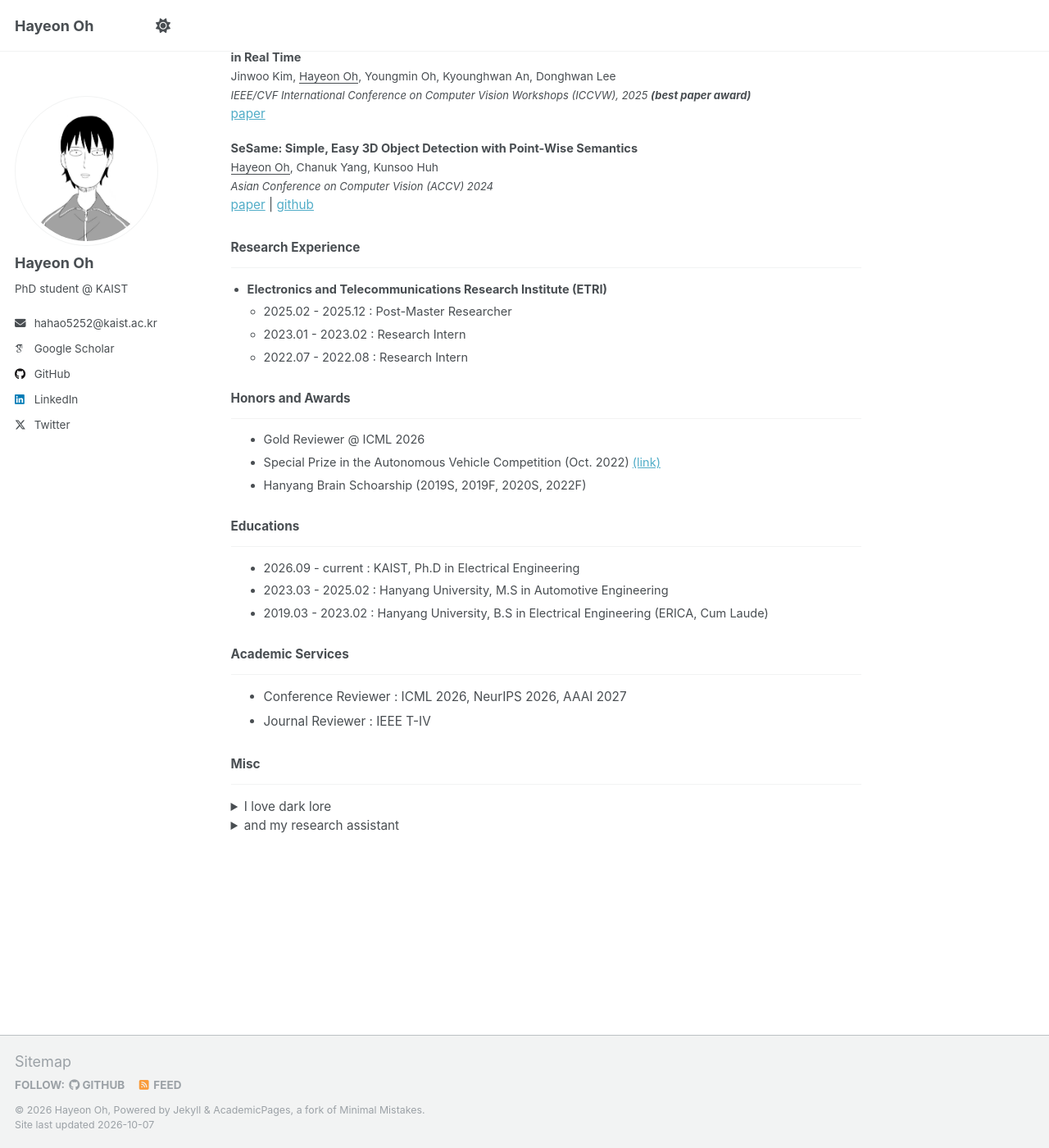
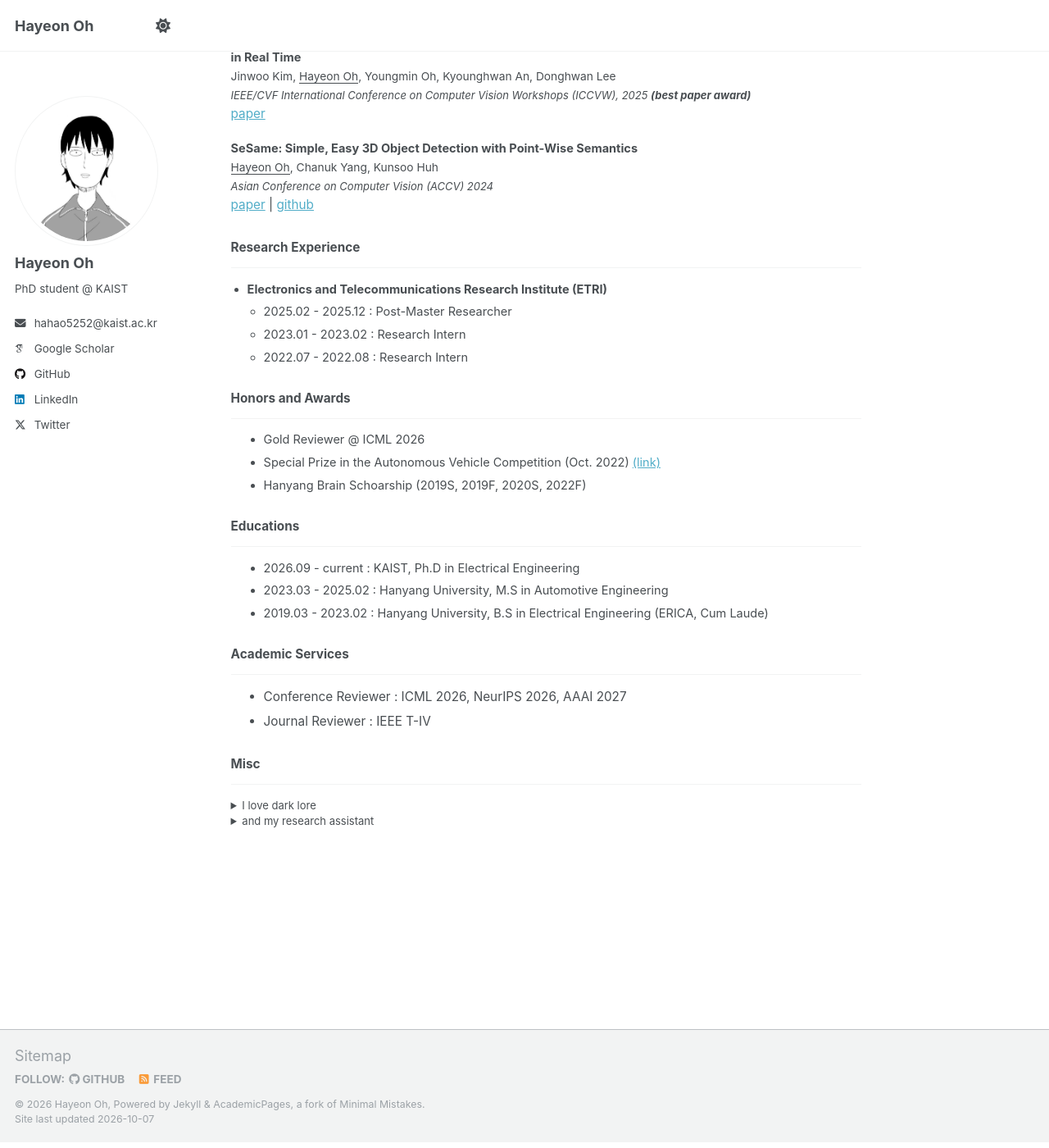
Before and after one commit to OPhD-hahao/OPhD-hahao.github.io, a Jekyll site: the page built from _pages/about.md, in a window 1280 px wide and 1400 px high, scrolled down 496 px. Shown: the whole window at 82% size. Built offline with Jekyll 4.4.1, drawn with Linux system fonts in a browser that asks for light colours; some web fonts are replaced; a script that is not in the unit is left out.

Commit message:
[fix] font size

```diff
--- a/_sass/layout/_page.scss
+++ b/_sass/layout/_page.scss
@@ -405,3 +405,18 @@
 .about-page .page__content {
   font-size: 0.85em;
 }
+
+
+.about-page .publication {
+  font-size: 0.85em;
+  line-height: 1.4;
+  margin-bottom: 30px;
+}
+
+.about-page .publication:last-child {
+  margin-bottom: 0;
+}
+
+.about-page .page__content details {
+  font-size: 0.85em;
+}
```
